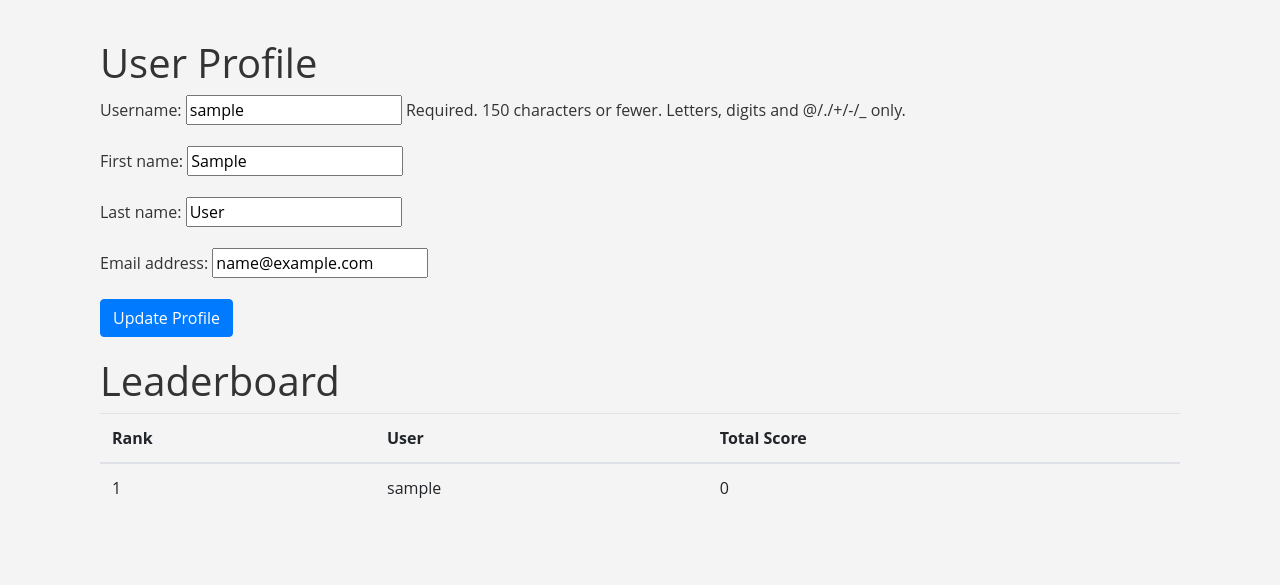
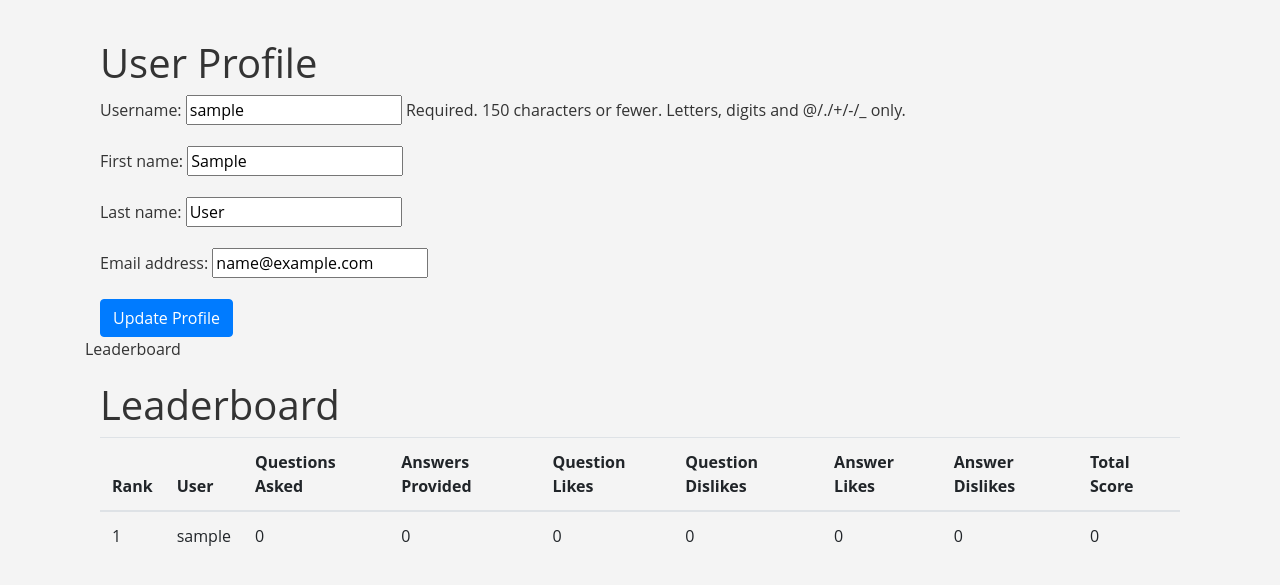
Before and after one commit to FFilipLee/WebTechnologies_project, a Django app: page /profile/ in a window 1280 px wide. Shown: the part 79-664 px from the top of the page. Run offline with Django 5.2, Linux system fonts and the light colour scheme; the visitor is signed in with stand-in values (Sample User, id 1); data comes from the database, SQL or seed files in the repository; data that the repository does not hold is empty; some libraries are stand-ins or nearby versions.

Commit message:
ladderboard improved

```diff
--- a/project/awtapp/templates/leaderboard.html
+++ b/project/awtapp/templates/leaderboard.html
@@ -1,6 +1,4 @@
-<!-- leaderboard.html -->
-
-{% block title %}{% endblock %}
+{% block title %}Leaderboard{% endblock %}
 
 {% block content %}
 <div class="container">
@@ -10,6 +8,12 @@
             <tr>
                 <th>Rank</th>
                 <th>User</th>
+                <th>Questions Asked</th>
+                <th>Answers Provided</th>
+                <th>Question Likes</th>
+                <th>Question Dislikes</th>
+                <th>Answer Likes</th>
+                <th>Answer Dislikes</th>
                 <th>Total Score</th>
             </tr>
         </thead>
@@ -17,7 +21,13 @@
             {% for user in leaderboard %}
             <tr>
                 <td>{{ forloop.counter }}</td>
-                <td>{{ user.username }}</td> <!-- Assuming User model has a 'username' field -->
+                <td>{{ user.username }}</td>
+                <td>{{ user.questions_asked }}</td>
+                <td>{{ user.answers_provided }}</td>
+                <td>{{ user.question_likes }}</td>
+                <td>{{ user.question_dislikes }}</td>
+                <td>{{ user.answer_likes }}</td>
+                <td>{{ user.answer_dislikes }}</td>
                 <td>{{ user.total_score }}</td>
             </tr>
             {% endfor %}
```
